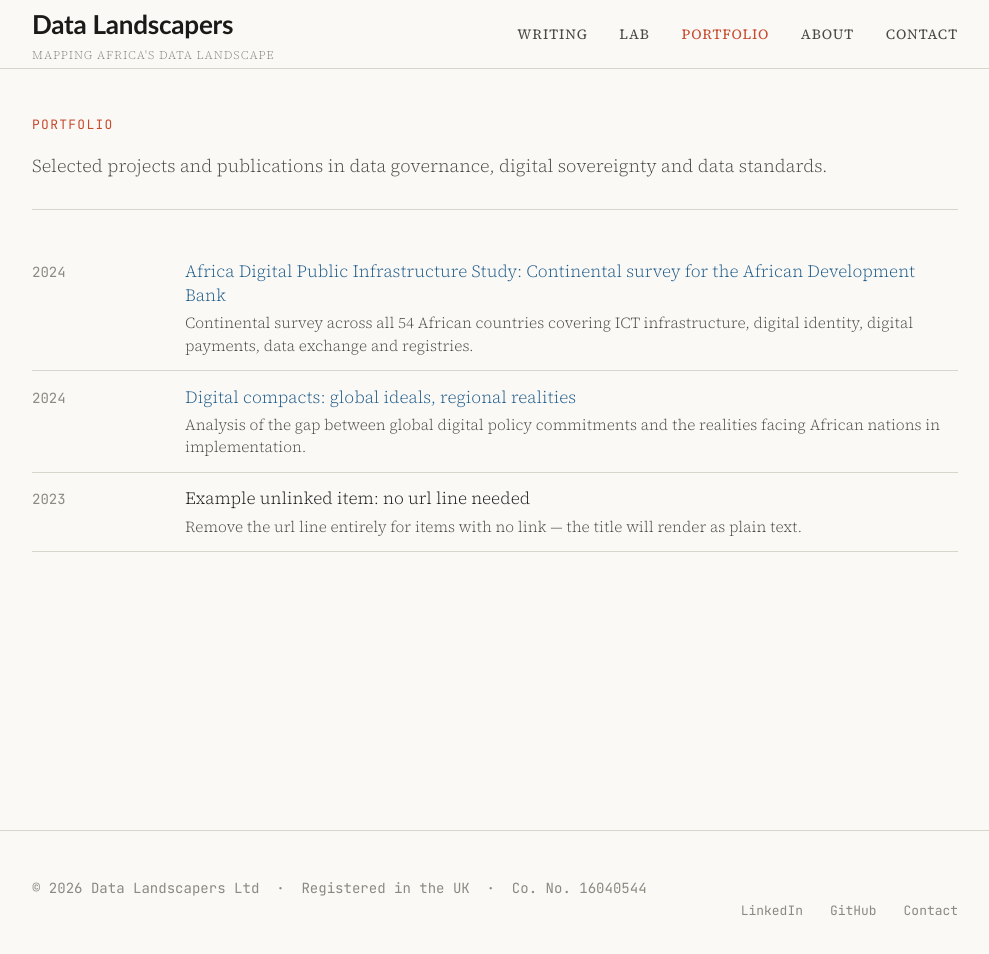
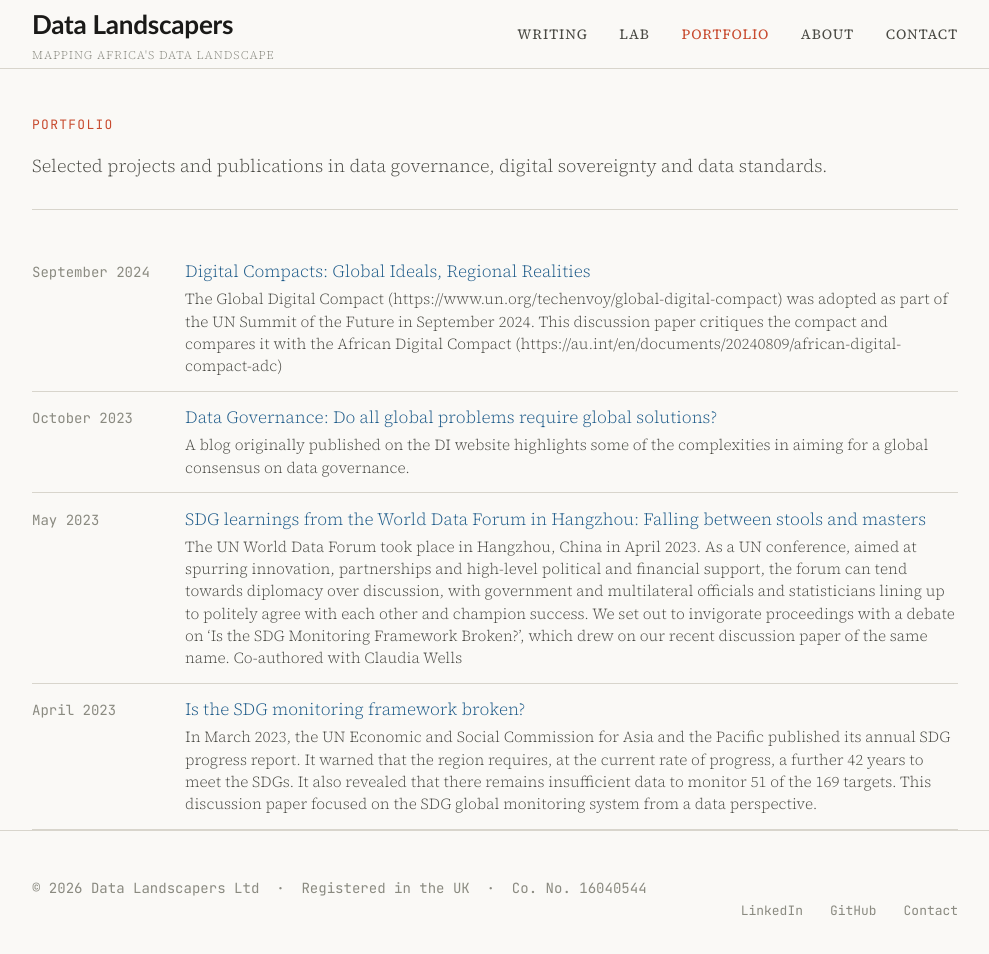
Before and after one commit to data-landscapers/data-landscapers.github.io, a Jekyll site: the page built from portfolio/index.md, in a window 1280 px wide and 968 px high. Shown: the top 954 px of the window, without its empty margins (145-1134 px from the left). Built offline with Jekyll 4.4.1, drawn with Linux system fonts in a browser that asks for light colours.

Commit message:
check portfolio data

```diff
--- a/_data/portfolio.yml
+++ b/_data/portfolio.yml
@@ -7,16 +7,22 @@
 #         use /assets/pdfs/filename.pdf for PDFs, https:// for external links
 # - description: always in double quotes
 
-- date: "2024"
-  title: "Africa Digital Public Infrastructure Study: Continental survey for the African Development Bank"
-  url: "https://data-landscapers.github.io/africa-dpi/"
-  description: "Continental survey across all 54 African countries covering ICT infrastructure, digital identity, digital payments, data exchange and registries."
+- date: September 2024
+  title: "Digital Compacts: Global Ideals, Regional Realities"
+  url: /assets/pdfs/digital-compacts-global-ideals-regional-realities.pdf
+  description: The Global Digital Compact (https://www.un.org/techenvoy/global-digital-compact) was adopted as part of the UN Summit of the Future in September 2024. This discussion paper critiques       the compact and compares it with the African Digital Compact (https://au.int/en/documents/20240809/african-digital-compact-adc)
 
-- date: "2024"
-  title: "Digital compacts: global ideals, regional realities"
-  url: "/assets/pdfs/Digital_Compacts_Global_ideals_regional_realities.pdf"
-  description: "Analysis of the gap between global digital policy commitments and the realities facing African nations in implementation."
+- date: October 2023
+  title: "Data Governance: Do all global problems require global solutions?"
+  url: https://devinit.github.io/blog/data-governance-does-it-require-a-global-solution-/
+  description: A blog originally published on the DI website highlights some of the complexities in aiming for a global consensus on data governance.
 
-- date: "2023"
-  title: "Example unlinked item: no url line needed"
-  description: "Remove the url line entirely for items with no link — the title will render as plain text."
+- date: May 2023
+  title: "SDG learnings from the World Data Forum in Hangzhou: Falling between stools and masters"
+  url: https://devinit.github.io/blog/sdg-learnings-world-data-forum-hangzhou/
+  description: The UN World Data Forum took place in Hangzhou, China in April 2023. As a UN conference, aimed at spurring innovation, partnerships and high-level political and financial support, the forum can tend towards diplomacy over discussion, with government and multilateral officials and statisticians lining up to politely agree with each other and champion success. We set out to invigorate proceedings with a debate on ‘Is the SDG Monitoring Framework Broken?’, which drew on our recent discussion paper of the same name. Co-authored with Claudia Wells
+
+- date: April 2023
+  title: "Is the SDG monitoring framework broken?"
+  url: /assets/pdfs/is-the-sdg-monitoring-framework-broken.pdf
+  description: In March 2023, the UN Economic and Social Commission for Asia and the Pacific published its annual SDG progress report. It warned that the region requires, at the current rate of progress, a further 42 years to meet the SDGs. It also revealed that there remains insufficient data to monitor 51 of the 169 targets. This discussion paper focused on the SDG global monitoring system from a data perspective.
```
Also changed, not shown: 1 other file.
